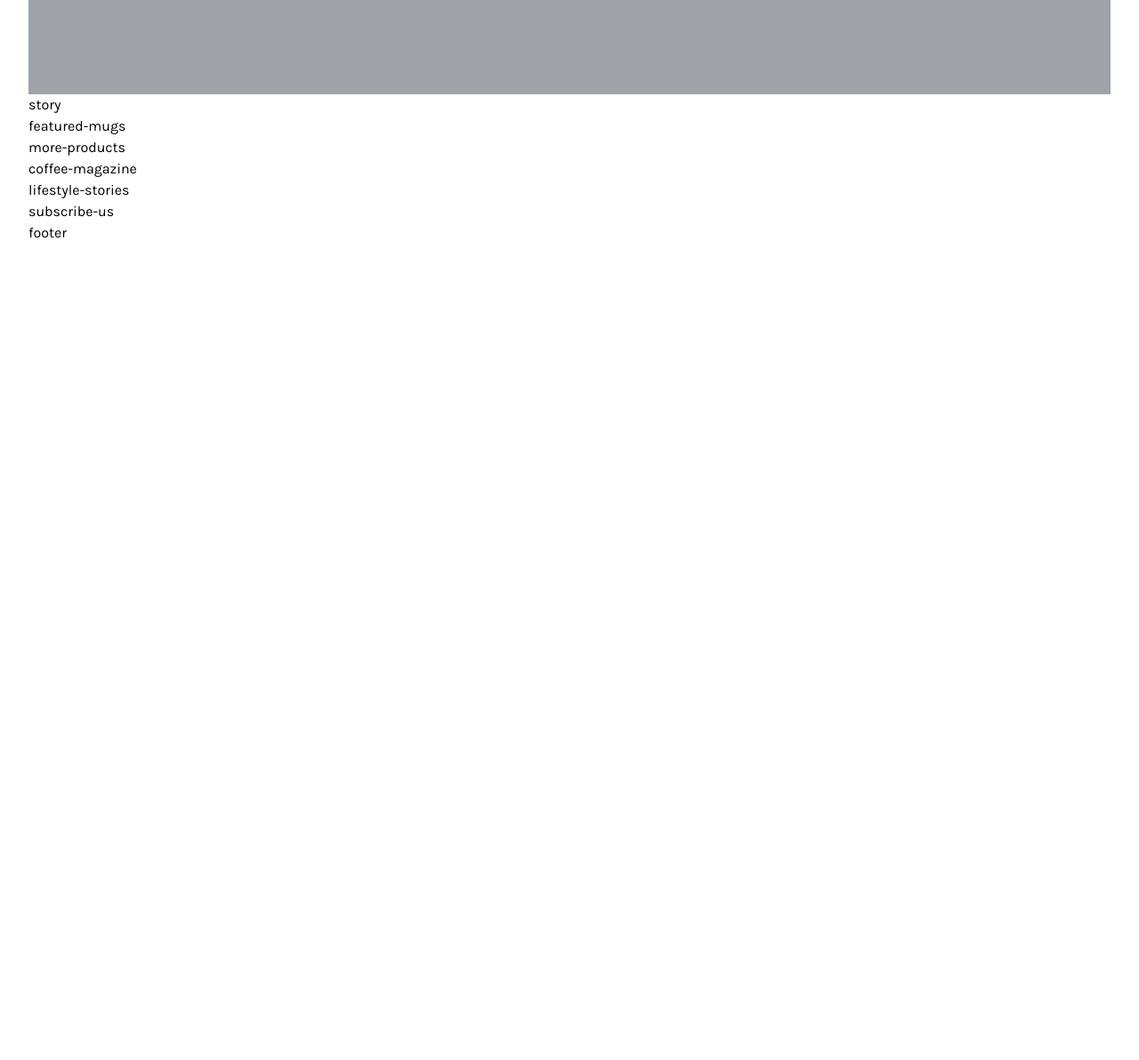
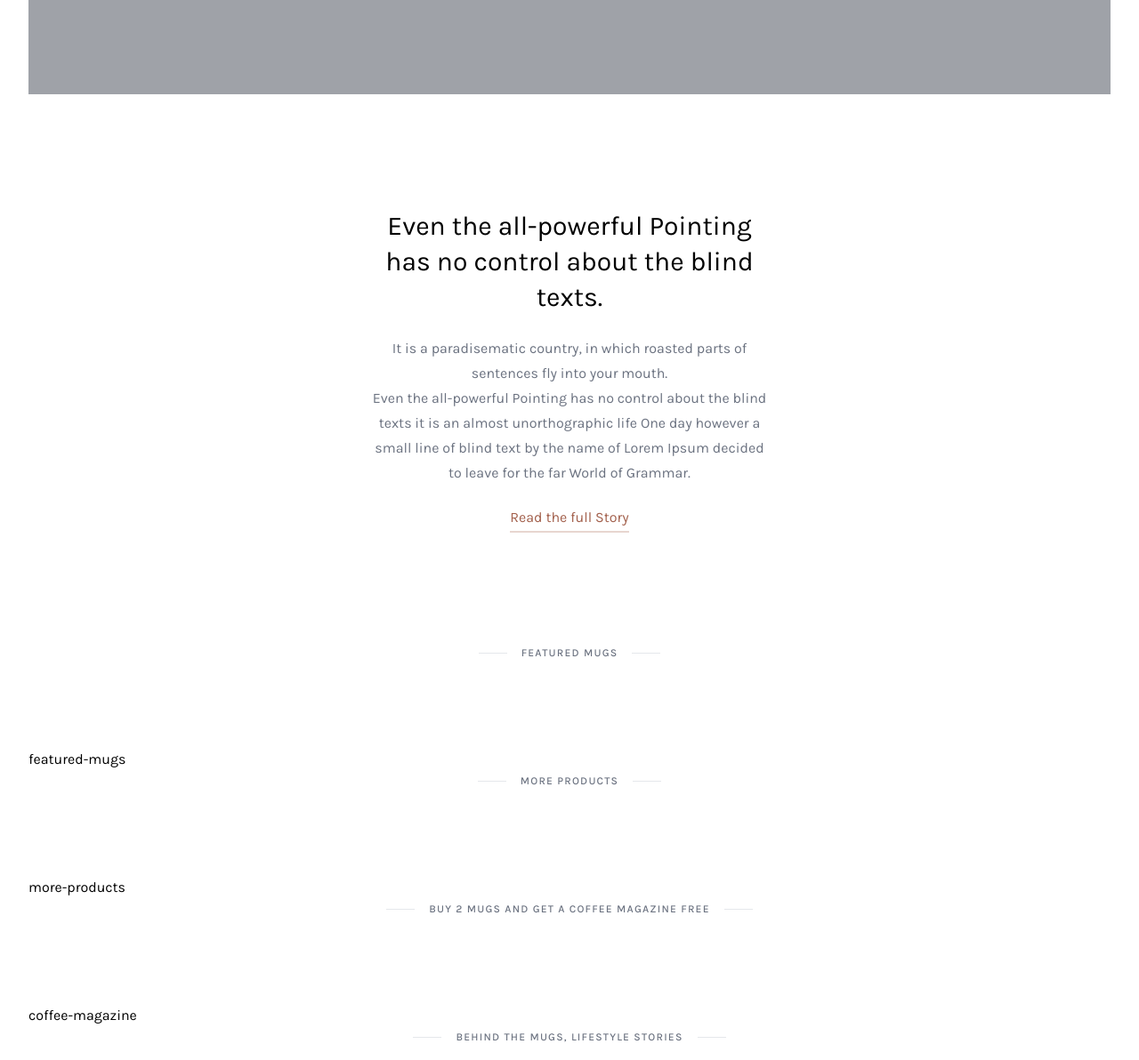
Before and after one commit to Nirakz/tailwindcss-coffee-style, a plain HTML site: page public/index.html in a window 1280 px wide. Shown: the part 500-1692 px from the top of the page at 89% size. Before the commit the page ends 800 px from the top, so only its background shows below. Drawn offline with nearby package versions, Linux system fonts and the light colour scheme; files that its build step writes are made by us from their sources.

Commit message:
Add story and subheadline.

```diff
--- a/public/index.html
+++ b/public/index.html
@@ -78,21 +78,49 @@
         </div><!--End slider-->
 
         <div class="story">
-          story
+          <div class="w-full h-full flex justify-center items-center">
+            <div class="px-4 sm:px-16 md:px-32 lg:px-64 xl:px-96 py-32 text-center">
+              <div class="text-3xl leading-10 mb-6 font-">Even the all-powerful Pointing has no control about the blind texts.</div>
+              <div class="text-gray-500 leading-7 mb-6">It is a paradisematic country, in which roasted parts of sentences fly into your mouth.<br/>Even the all-powerful Pointing has no control about the blind texts it is an almost unorthographic life One day however a small line of blind text by the name of Lorem Ipsum decided to leave for the far World of Grammar.</div>
+              <div class="">
+                <a href="#" class="text-coffee-400 hover:text-coffee-600 relative after:absolute after:-bottom-2 after:left-0 after:bg-coffee-50 hover:after:bg-coffee-200 after:h-0.5 after:w-full after:transition-all after:ease-in-out after:duration-400">Read the full Story</a>
+              </div>
+            </div>
+          </div>
         </div><!--End story-->
 
+        <div class="tqd-subheadline">
+          <div class="tqd-subheadline-deco-line"></div>
+          <div class="tqd-subheadline-label">Featured Mugs</div>
+          <div class="tqd-subheadline-deco-line"></div>
+        </div>
         <div class="featured-mugs">
           featured-mugs
         </div><!--End featured-mugs-->
 
+        <div class="tqd-subheadline">
+          <div class="tqd-subheadline-deco-line"></div>
+          <div class="tqd-subheadline-label">More Products</div>
+          <div class="tqd-subheadline-deco-line"></div>
+        </div>
         <div class="more-products">
           more-products
         </div><!--End more-products-->
 
+        <div class="tqd-subheadline">
+          <div class="tqd-subheadline-deco-line"></div>
+          <div class="tqd-subheadline-label">Buy 2 mugs and get a coffee magazine free</div>
+          <div class="tqd-subheadline-deco-line"></div>
+        </div>
         <div class="coffee-magazine">
           coffee-magazine
         </div><!--End coffee-magazine-->
 
+        <div class="tqd-subheadline">
+          <div class="tqd-subheadline-deco-line"></div>
+          <div class="tqd-subheadline-label">Behind the mugs, lifestyle stories</div>
+          <div class="tqd-subheadline-deco-line"></div>
+        </div>
         <div class="lifestyle-stories">
           lifestyle-stories
         </div><!--End lifestyle-stories-->
--- a/src/input.css
+++ b/src/input.css
@@ -10,7 +10,7 @@
 }
 
 .tqd-top-menu-item {
-  @apply cursor-pointer py-1 hover:text-gray-800 relative after:lg:absolute after:lg:bottom-0 after:lg:left-0 after:lg:bg-light-coffee after:lg:h-0.5 after:lg:w-0 hover:after:lg:w-full after:lg:transition-all after:lg:ease-in-out after:lg:duration-300;
+  @apply cursor-pointer py-1 hover:text-gray-800 relative after:lg:absolute after:lg:bottom-0 after:lg:left-0 after:lg:bg-coffee-200 after:lg:h-0.5 after:lg:w-0 hover:after:lg:w-full after:lg:transition-all after:lg:ease-in-out after:lg:duration-300;
 }
 .tqd-top-menu-item-active {
   @apply text-gray-800;
@@ -23,3 +23,13 @@
 .tqd-badge-circle {
   @apply text-xs text-center rounded-full px-1.5;
 }
+
+.tqd-subheadline {
+  @apply flex justify-center items-center mb-24;
+}
+.tqd-subheadline-deco-line {
+  @apply w-8 h-px bg-gray-200;
+}
+.tqd-subheadline-label {
+  @apply uppercase mx-4 tracking-widest text-gray-500 font-medium text-[12px] text-center;
+}
--- a/tailwind.config.js
+++ b/tailwind.config.js
@@ -6,7 +6,12 @@ module.exports = {
         Karla: ['Karla', 'sans-serif']
       },
       colors: {
-        'light-coffee': '#C89F94'
+        'coffee': {
+          50: '#E8D6D0',
+          200: '#C89F94',
+          400: '#A25F4B',
+          600: '#744838',
+        }
       },
       keyframes: {
         slideDown: {
```
